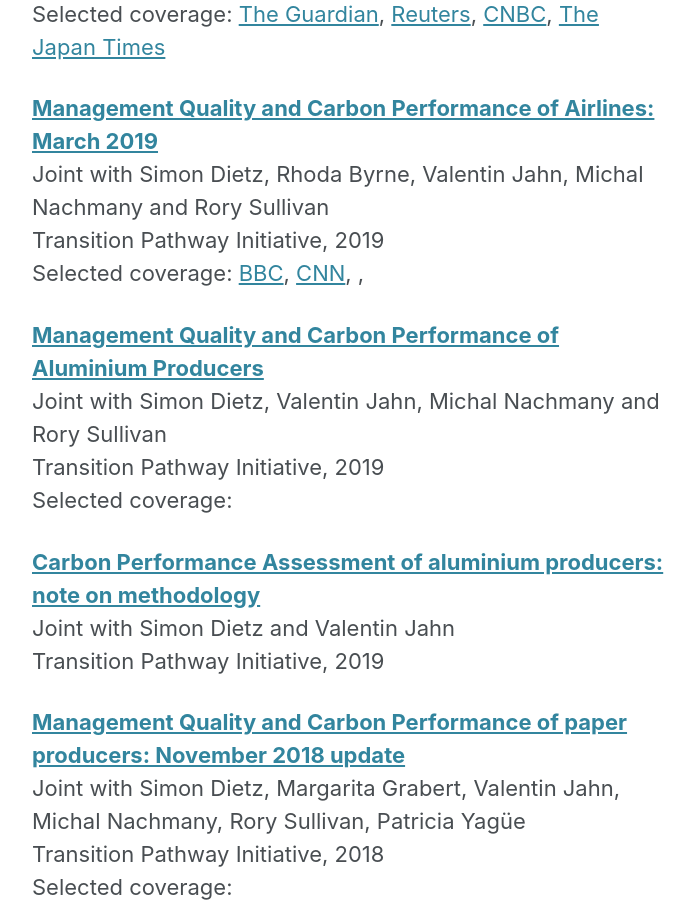
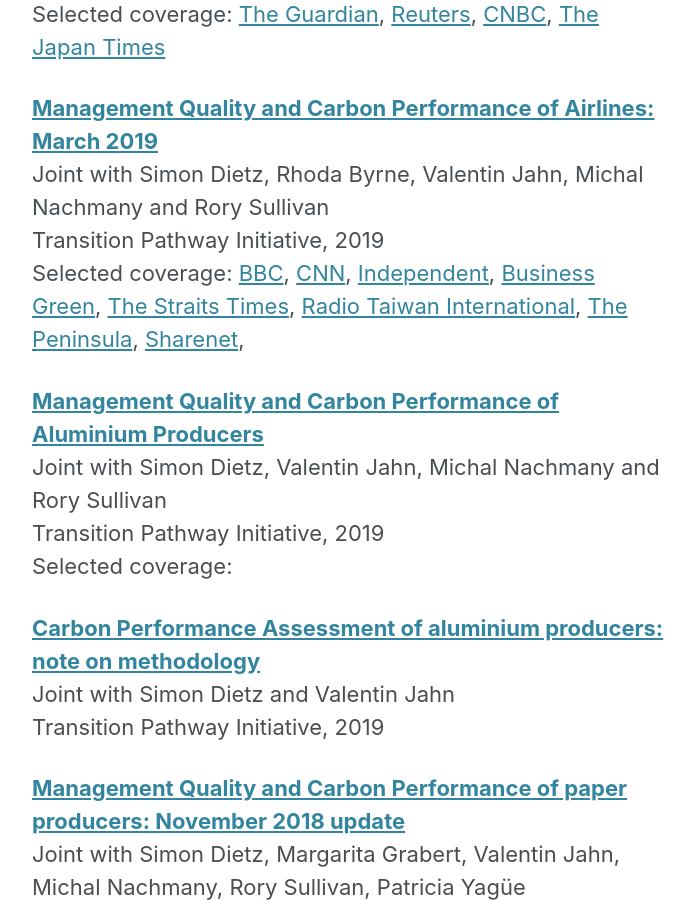
Before and after one commit to JolienNoels/joliennoels.github.io, a Jekyll site: the page built from _pages/research.md, in a window 1280 px wide and 900 px high, scrolled down 1197 px. Shown: the whole window, without its empty margins (290-985 px from the left). Built offline with Jekyll 4.4.1, drawn with Linux system fonts in a browser that asks for light colours; cached includes are drawn as plain includes; nearby versions of some CDN libraries.

Commit message:
Update research.md

```diff
--- a/_pages/research.md
+++ b/_pages/research.md
@@ -32,7 +32,7 @@
 **[Management Quality and Carbon Performance of Airlines: March 2019](http://www.lse.ac.uk/GranthamInstitute/tpi/wp-content/uploads/2019/03/Management-quality-and-carbon-performance-of-airlines-040319-1730.pdf)**
   Joint with Simon Dietz, Rhoda Byrne, Valentin Jahn, Michal Nachmany and Rory Sullivan
   Transition Pathway Initiative, 2019
-  Selected coverage: [BBC](https://www.bbc.com/news/science-environment-47460958), [CNN](https://www.cnn.com/2019/03/05/business/airlines-climate-change-emissions/index.html), [](), []()
+  Selected coverage: [BBC](https://www.bbc.com/news/science-environment-47460958), [CNN](https://www.cnn.com/2019/03/05/business/airlines-climate-change-emissions/index.html), [Independent](https://www.independent.co.uk/news/business/news/worlds-top-20-airlines-climate-change-commitments-a8807746.html), [Business Green](https://www.businessgreen.com/bg/news/3072031/airlines-under-pressure-to-act-on-emissions), [The Straits Times](https://www.straitstimes.com/world/airlines-stall-in-tackling-climate-change-investor-group), [Radio Taiwan International](https://www.rti.org.tw/news/view/id/2013457), [The Peninsula](https://www.thepeninsulaqatar.com/article/05/03/2019/Airlines-stall-in-tackling-climate-change---investor-group), [Sharenet](https://www.sharenet.co.za/news/Airlines_stall_in_tackling_climate_change__investor_group/a94d841976cbbde80ef4f3f868ee6493), []()
 
 **[Management Quality and Carbon Performance of Aluminium Producers](http://www.lse.ac.uk/GranthamInstitute/tpi/wp-content/uploads/2019/03/Management-quality-and-carbon-performance-of-aluminium-producers.pdf)**
   Joint with Simon Dietz, Valentin Jahn, Michal Nachmany and Rory Sullivan
```
